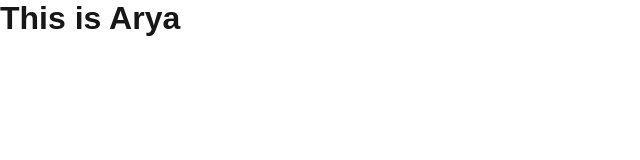
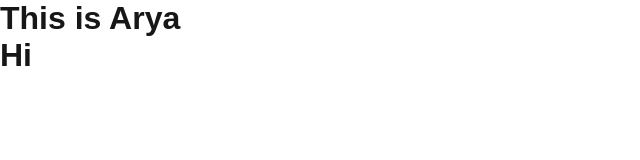
Before and after one commit to Arya-Mahesh/Ecommerce, a Next.js app in the folder plp/: page /plp/catalog/1 in a window 1280 px wide. Shown: the top 160 px of the page, without its empty margins (0-640 px from the left). Built offline with nearby package versions, Linux system fonts and the light colour scheme.

Commit message:
ProductCard - Added productcardprops

```diff
--- a/plp/src/app/plp/catalog/[slug]/page.tsx
+++ b/plp/src/app/plp/catalog/[slug]/page.tsx
@@ -1,9 +1,14 @@
 import ProductCard from "@/components/productCard/productCard";
 
 export default function ProductPage( ) {
+
+  const props  = {
+    title: "Arya",
+    description: "Hi ",
+  }
   return (
     <>
-      <ProductCard />
+      <ProductCard data={props}/>
     </>
   );
 }
--- a/plp/src/components/productCard/productCard.tsx
+++ b/plp/src/components/productCard/productCard.tsx
@@ -1,5 +1,16 @@
+type ProductCardProps = {
+  data: {
+    title: string;
+    description: string;
+  };
+};
 
-export default function ProductCard() {
+export default function ProductCard(props: ProductCardProps) {
+  const { title, description } = props.data;
   return (
-    <h1>This is Arya</h1>
-  )}
+    <>
+      <h1>This is {title}</h1>
+      <h1>{description}</h1>
+    </>
+  );
+}
```
